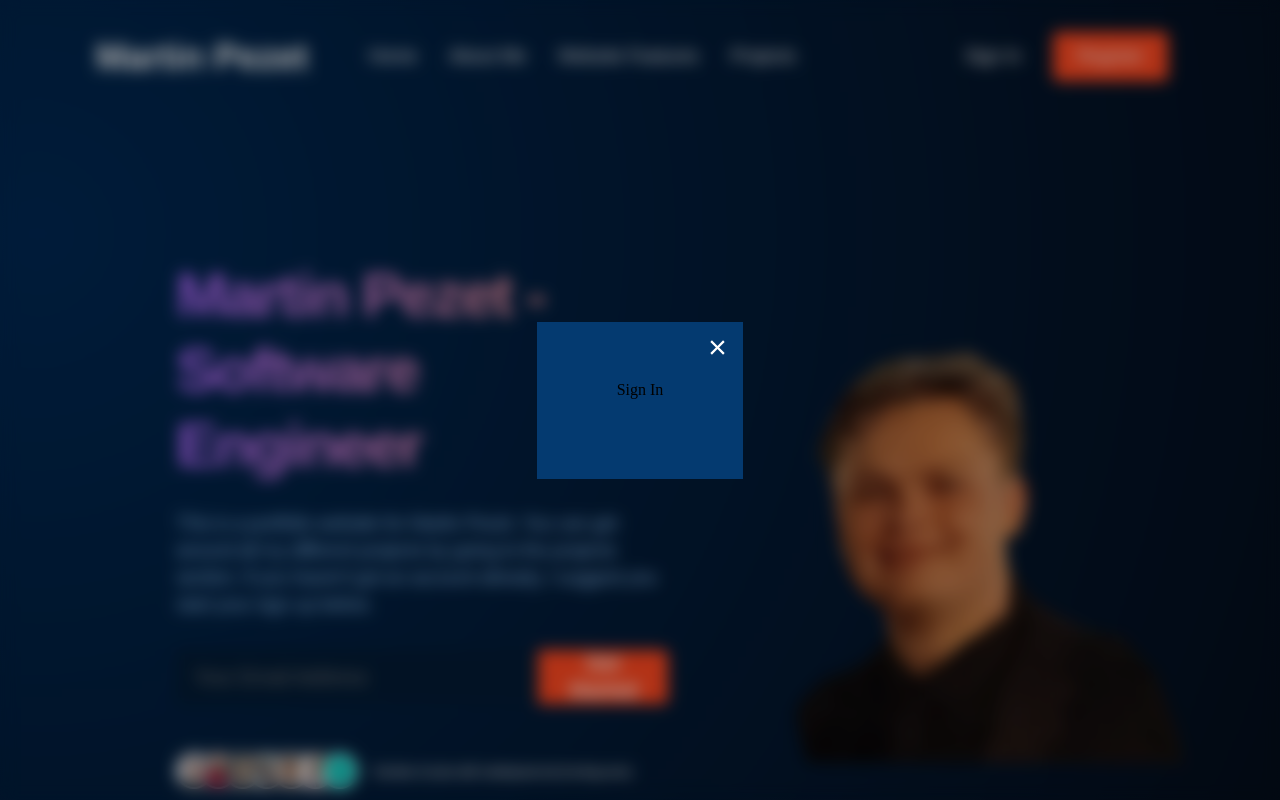
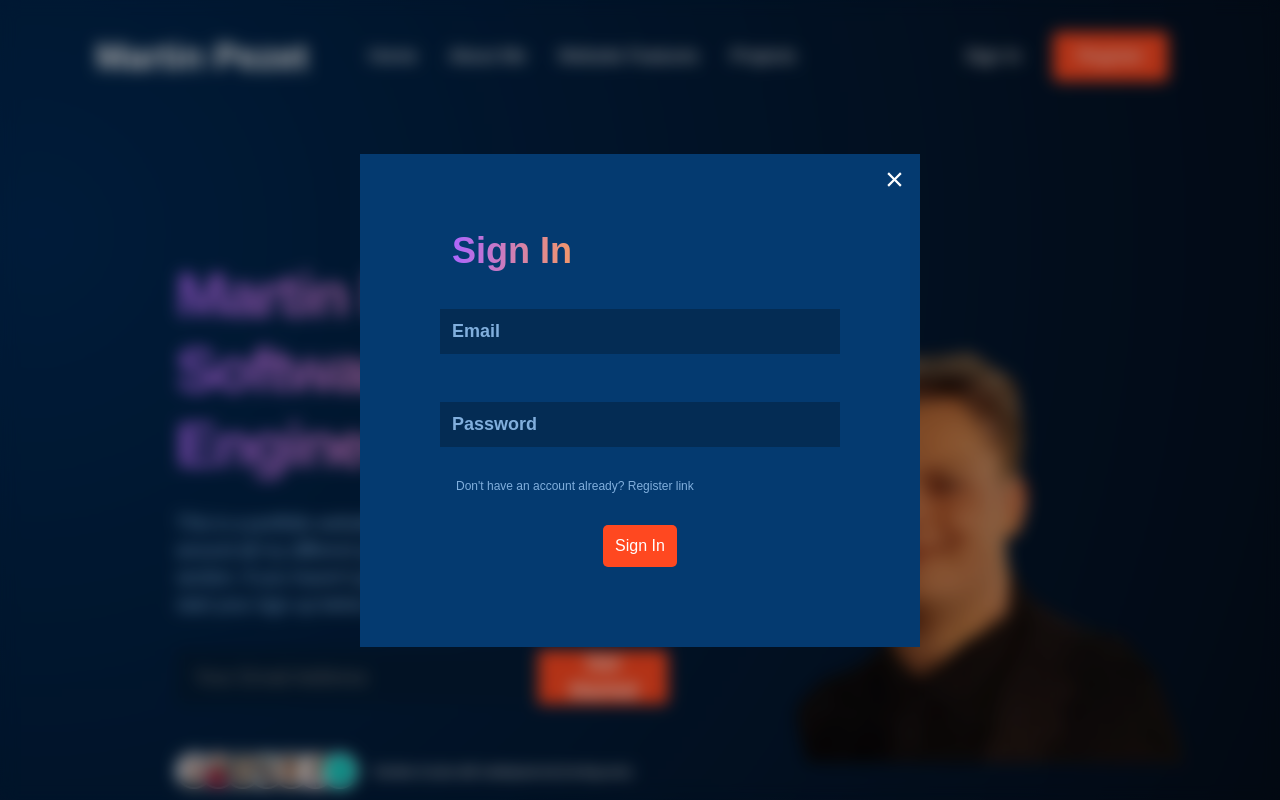
Before and after one commit to MartinPezet/portfolio-website, a React (Create React App) app in the folder client/: page / in a window 1280 px wide. Both pictures are taken after a click on the element "Sign In". Shown: the top 800 px of the page. Built offline with nearby package versions, Linux system fonts and the light colour scheme.

Commit message:
Adding Styles for Sign In Modal

```diff
--- a/client/src/components/signIn/SignIn.js
+++ b/client/src/components/signIn/SignIn.js
@@ -4,7 +4,24 @@ import './signIn.css';
 
 const SignIn = () => {
   return (
-    <section>Sign In</section>
+    <section>
+      <div className="signInTitle popupTitle">
+            <h1 className="gradientText">Sign In</h1>
+        </div>
+
+        <form className="signInForm">
+            <div className="signInFormContent popupInput">
+                <input type="email" placeholder="Email" autoComplete='email' />
+                <input type="password" id="pwd" placeholder="Password" />
+            </div>
+            <div className="signInRegisterLink">
+              <p>Don't have an account already? Register link</p>
+            </div>
+            <div className="signInFormSubmit popupSubmit">
+                <button className="scaleOnHover">Sign In</button>
+            </div>
+          </form>
+    </section>
   )
 }
 
--- a/client/src/components/signIn/signIn.css
+++ b/client/src/components/signIn/signIn.css
@@ -0,0 +1,27 @@
+.signIn,
+.signInFormContent,
+.signInForm {
+    display: flex;
+    flex-direction: column;
+}
+
+.signInTitle {
+    display: flex;
+    flex-direction: column;
+    justify-content: flex-start;
+    align-items: flex-start;
+}
+
+.signInRegisterLink {
+    font-family: var(--fontFamily);
+    font-size: 12px;
+    color: var(--colorText);
+    padding: 0.5rem 1rem;
+}
+
+.signInFormSubmit {
+    display: flex;
+    flex-direction: column;
+    justify-content: center;
+    align-items: center;
+}
```
